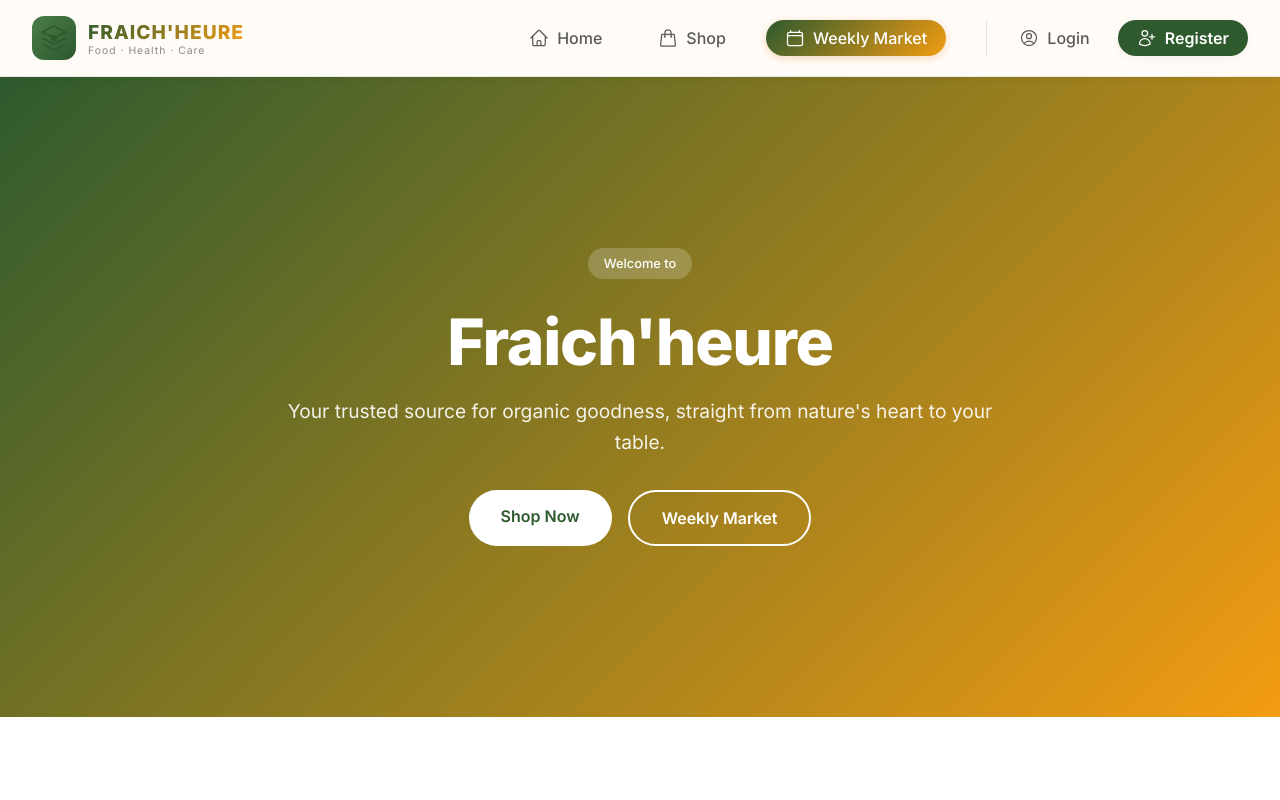
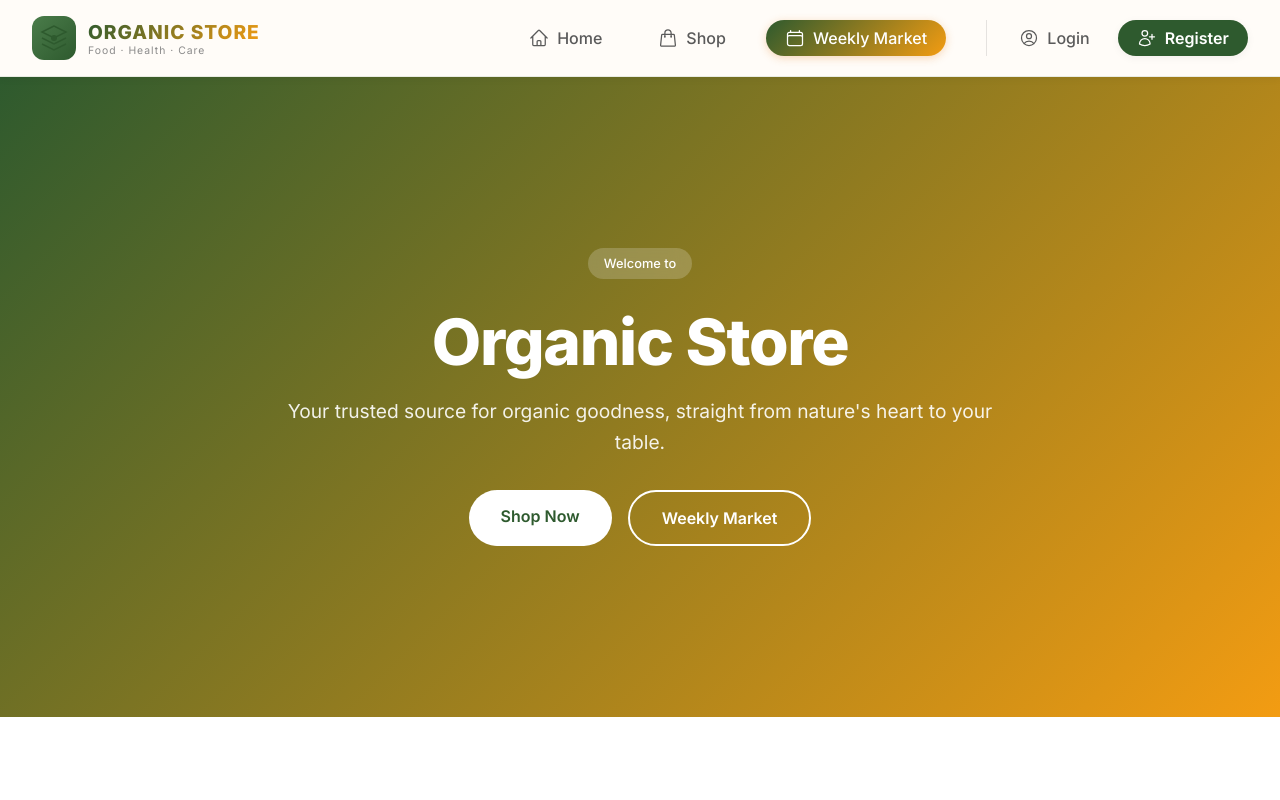
Before and after one commit to mehdibahri12-a12y/Fraich-heure_Project, a React (Create React App) app in the folder frontend/: page / in a window 1280 px wide. Shown: the top 800 px of the page. Built offline with nearby package versions, Linux system fonts and the light colour scheme.

Commit message:
fixed store name

```diff
--- a/frontend/src/components/Nav.js
+++ b/frontend/src/components/Nav.js
@@ -56,7 +56,7 @@ const Nav = () => {
                             </svg>
                         </div>
                         <div className="logo-text">
-                            <span className="logo-main">FRAICH'HEURE</span>
+                            <span className="logo-main">ORGANIC STORE</span>
                             <span className="logo-tagline">Food · Health · Care</span>
                         </div>
                     </Link>
--- a/frontend/src/pages/Home.js
+++ b/frontend/src/pages/Home.js
@@ -30,7 +30,7 @@ const Home = () => {
                         transition={{ duration: 0.6 }}
                     >
                         <span className="hero-badge">Welcome to</span>
-                        <h1>Fraich'heure</h1>
+                        <h1>Organic Store</h1>
                         <p>Your trusted source for organic goodness, straight from nature's heart to your table.</p>
                         <div className="hero-buttons">
                             <Link to="/products" className="hero-btn-primary">Shop Now</Link>
```
